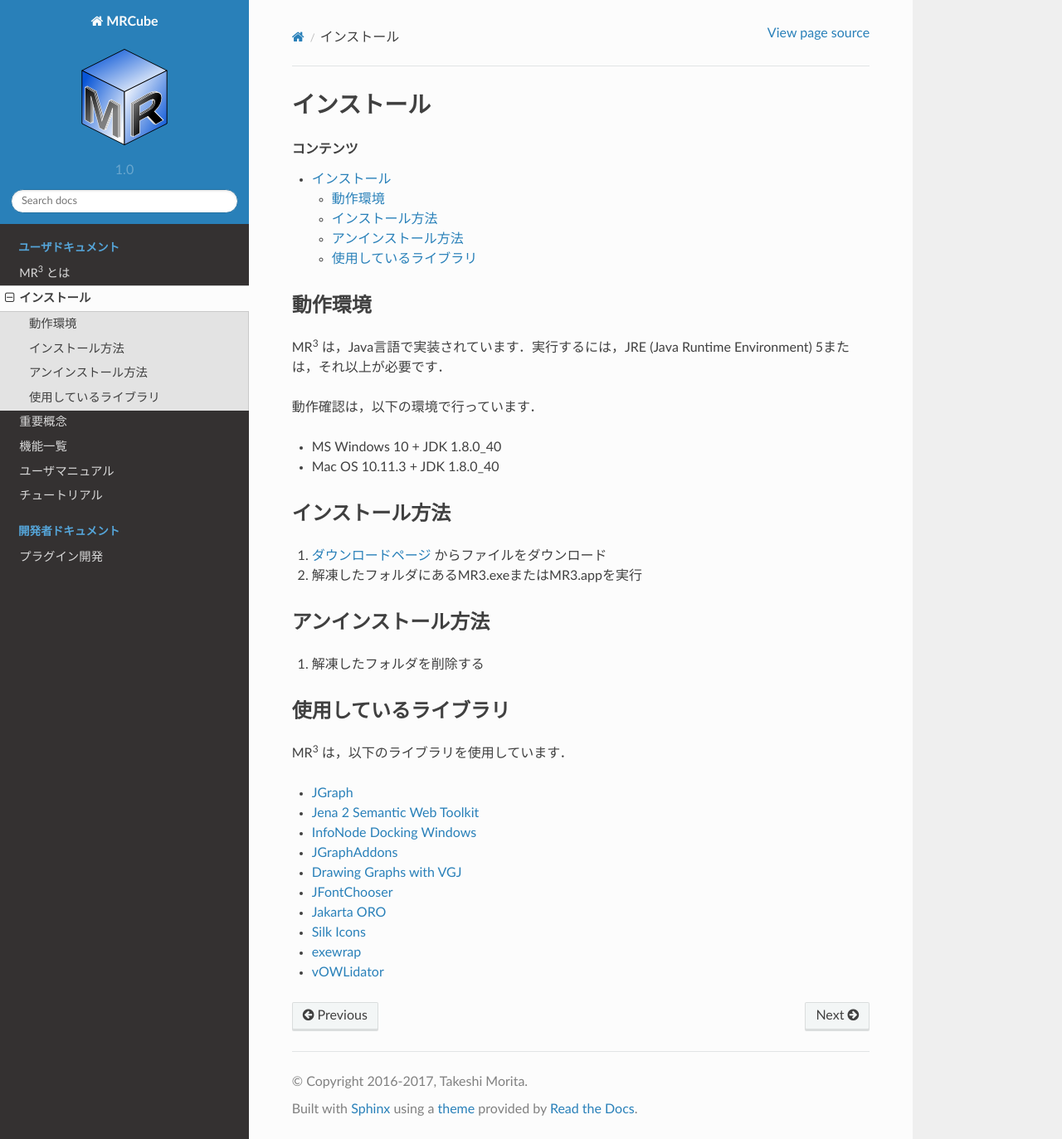
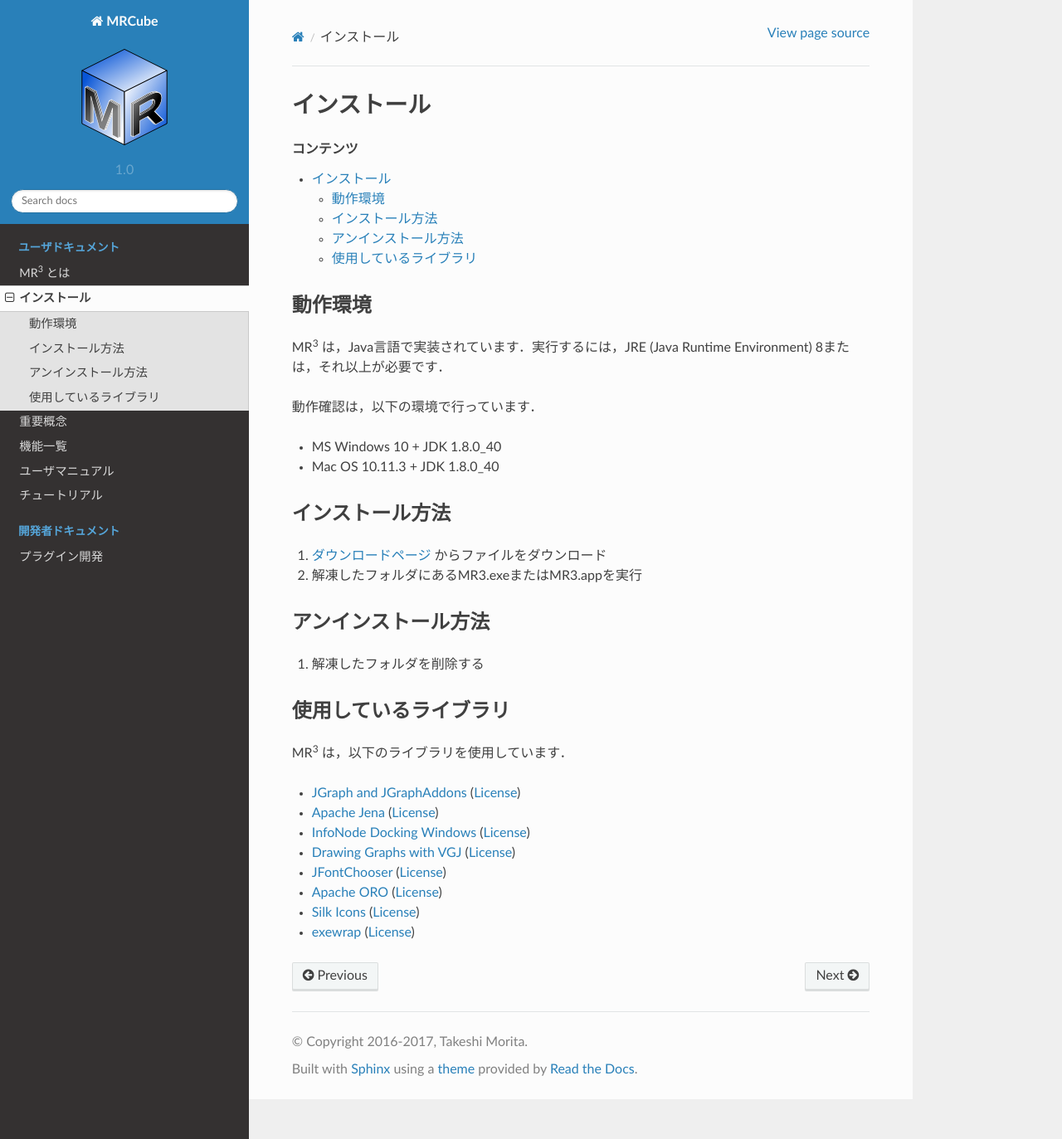
Before and after one commit to mr-3/mrcube-ja-docs, a Sphinx documentation site: the page built from docs/source/install.rst, in a window 1280 px wide and 1373 px high. Shown: the whole window at 83% size. Built offline with Sphinx 7.4.7 and the Read the Docs theme 2.0.0, drawn with Linux system fonts in a browser that asks for light colours.

Commit message:
* 利用しているライブラリリストを修正

```diff
--- a/docs/source/install.rst
+++ b/docs/source/install.rst
@@ -8,7 +8,7 @@
 動作環境
 --------
 
-MR\ :sup:`3` \は，Java言語で実装されています．実行するには，JRE (Java Runtime Environment) 5または，それ以上が必要です．
+MR\ :sup:`3` \は，Java言語で実装されています．実行するには，JRE (Java Runtime Environment) 8または，それ以上が必要です．
 
 動作確認は，以下の環境で行っています．
 
@@ -28,13 +28,12 @@ MR\ :sup:`3` \は，Java言語で実装されています．実行するには
 ----------------------
 MR\ :sup:`3` \は，以下のライブラリを使用しています．
 
-* `JGraph <http://www.jgraph.com/>`_
-* `Jena 2 Semantic Web Toolkit <http://jena.apache.org/>`_
-* `InfoNode Docking Windows <http://www.infonode.net/index.html?idw>`_
-* `JGraphAddons <http://www.jgraph.com/>`_
-* `Drawing	Graphs with VGJ <http://www.eng.auburn.edu/department/cse/research/graph_drawing/graph_drawing.html>`_
-* `JFontChooser <http://jfontchooser.osdn.jp/>`_
-* `Jakarta ORO <http://attic.apache.org/projects/jakarta-oro.html>`_
-* `Silk Icons <http://www.famfamfam.com/>`_
-* `exewrap <http://exewrap.osdn.jp/>`_
-* `vOWLidator <http://projects.semwebcentral.org/projects/vowlidator/>`_
+
+* `JGraph and JGraphAddons <http://www.jgraph.com/>`_ (`License <https://github.com/jgraph/legacy-jgraph5/blob/master/LICENSE>`_)
+* `Apache Jena <https://jena.apache.org/>`_ (`License <http://www.apache.org/licenses/LICENSE-2.0>`_)
+* `InfoNode Docking Windows <http://www.infonode.net/index.html?idw>`_ (`License <http://www.infonode.net/index.html?idwlicense>`_)
+* `Drawing Graphs with VGJ <http://www.eng.auburn.edu/department/cse/research/graph_drawing/graph_drawing.html>`_ (`License <http://www.eng.auburn.edu/department/cse/research/graph_drawing/COPYING>`_)
+* `JFontChooser <http://jfontchooser.sourceforge.jp/>`_ (`License <http://sourceforge.jp/softwaremap/trove_list.php?form_cat=188>`_)
+* `Apache ORO <http://attic.apache.org/projects/jakarta-oro.html>`_ (`License <http://www.apache.org/licenses/LICENSE-2.0>`_)
+* `Silk Icons <http://www.famfamfam.com>`_ (`License <http://creativecommons.org/licenses/by/2.5/>`_)
+* `exewrap <http://exewrap.sourceforge.jp/>`_ (`License <http://exewrap.sourceforge.jp/#license>`_)
```
